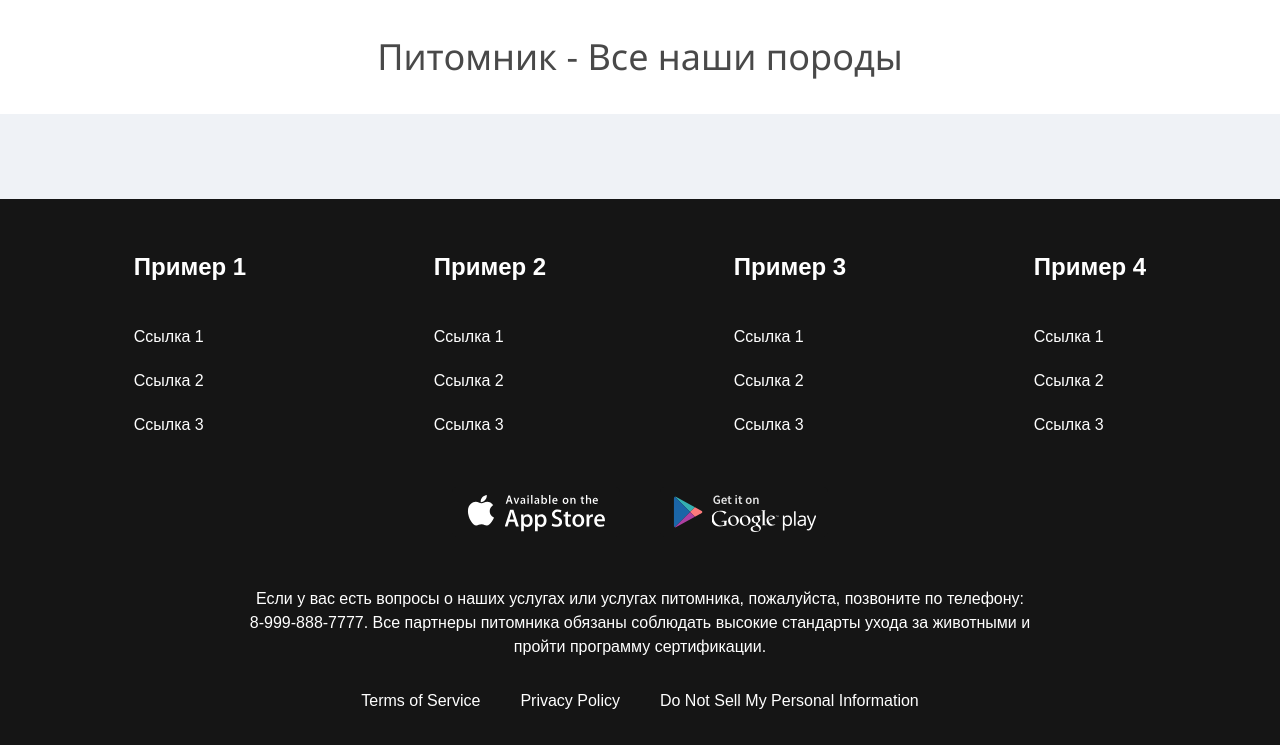
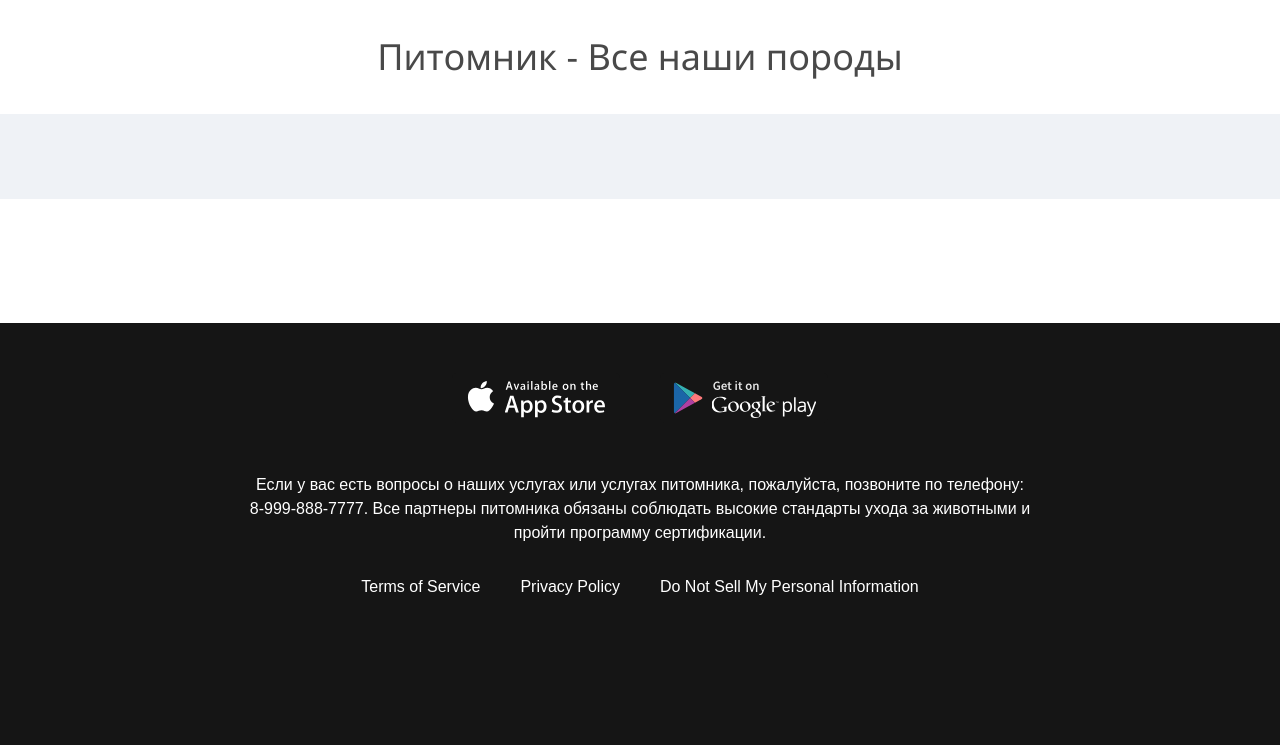
Before and after one commit to COD-e-x/django-kennel-website, a Django app: page /breeds/ in a window 1280 px wide. Shown: the part 169-914 px from the top of the page. After the commit the page ends 764 px from the top, so only its background shows below. Run offline with Django 5.2, Linux system fonts and the light colour scheme; data that the repository does not hold is empty.

Commit message:
Footer elements are temporarily hidden

```diff
--- a/apps/dogs/templates/dogs/includes/footer.html
+++ b/apps/dogs/templates/dogs/includes/footer.html
@@ -1,40 +1,40 @@
 {% load static %}
 <footer class="footer">
   <div class="container">
-    <nav class="footer__menu">
-      <ul class="footer__menu-list">
-        <li class="footer__menu-item">
-          <p href="#" class="footer__menu-title">Пример 1</p>
-        </li>
-        <li class="footer__menu-item"><a href="#" class="footer__menu-link">Ссылка 1</a></li>
-        <li class="footer__menu-item"><a href="#" class="footer__menu-link">Ссылка 2</a></li>
-        <li class="footer__menu-item"><a href="#" class="footer__menu-link">Ссылка 3</a></li>
-      </ul>
-      <ul class="footer__menu-list">
-        <li class="footer__menu-item">
-          <p href="#" class="footer__menu-title">Пример 2</p>
-        </li>
-        <li class="footer__menu-item"><a href="#" class="footer__menu-link">Ссылка 1</a></li>
-        <li class="footer__menu-item"><a href="#" class="footer__menu-link">Ссылка 2</a></li>
-        <li class="footer__menu-item"><a href="#" class="footer__menu-link">Ссылка 3</a></li>
-      </ul>
-      <ul class="footer__menu-list">
-        <li class="footer__menu-item">
-          <p href="#" class="footer__menu-title">Пример 3</p>
-        </li>
-        <li class="footer__menu-item"><a href="#" class="footer__menu-link">Ссылка 1</a></li>
-        <li class="footer__menu-item"><a href="#" class="footer__menu-link">Ссылка 2</a></li>
-        <li class="footer__menu-item"><a href="#" class="footer__menu-link">Ссылка 3</a></li>
-      </ul>
-      <ul class="footer__menu-list">
-        <li class="footer__menu-item">
-          <p href="#" class="footer__menu-title">Пример 4</p>
-        </li>
-        <li class="footer__menu-item"><a href="#" class="footer__menu-link">Ссылка 1</a></li>
-        <li class="footer__menu-item"><a href="#" class="footer__menu-link">Ссылка 2</a></li>
-        <li class="footer__menu-item"><a href="#" class="footer__menu-link">Ссылка 3</a></li>
-      </ul>
-    </nav>
+{#    <nav class="footer__menu">#}
+{#      <ul class="footer__menu-list">#}
+{#        <li class="footer__menu-item">#}
+{#          <p href="#" class="footer__menu-title">Пример 1</p>#}
+{#        </li>#}
+{#        <li class="footer__menu-item"><a href="#" class="footer__menu-link">Ссылка 1</a></li>#}
+{#        <li class="footer__menu-item"><a href="#" class="footer__menu-link">Ссылка 2</a></li>#}
+{#        <li class="footer__menu-item"><a href="#" class="footer__menu-link">Ссылка 3</a></li>#}
+{#      </ul>#}
+{#      <ul class="footer__menu-list">#}
+{#        <li class="footer__menu-item">#}
+{#          <p href="#" class="footer__menu-title">Пример 2</p>#}
+{#        </li>#}
+{#        <li class="footer__menu-item"><a href="#" class="footer__menu-link">Ссылка 1</a></li>#}
+{#        <li class="footer__menu-item"><a href="#" class="footer__menu-link">Ссылка 2</a></li>#}
+{#        <li class="footer__menu-item"><a href="#" class="footer__menu-link">Ссылка 3</a></li>#}
+{#      </ul>#}
+{#      <ul class="footer__menu-list">#}
+{#        <li class="footer__menu-item">#}
+{#          <p href="#" class="footer__menu-title">Пример 3</p>#}
+{#        </li>#}
+{#        <li class="footer__menu-item"><a href="#" class="footer__menu-link">Ссылка 1</a></li>#}
+{#        <li class="footer__menu-item"><a href="#" class="footer__menu-link">Ссылка 2</a></li>#}
+{#        <li class="footer__menu-item"><a href="#" class="footer__menu-link">Ссылка 3</a></li>#}
+{#      </ul>#}
+{#      <ul class="footer__menu-list">#}
+{#        <li class="footer__menu-item">#}
+{#          <p href="#" class="footer__menu-title">Пример 4</p>#}
+{#        </li>#}
+{#        <li class="footer__menu-item"><a href="#" class="footer__menu-link">Ссылка 1</a></li>#}
+{#        <li class="footer__menu-item"><a href="#" class="footer__menu-link">Ссылка 2</a></li>#}
+{#        <li class="footer__menu-item"><a href="#" class="footer__menu-link">Ссылка 3</a></li>#}
+{#      </ul>#}
+{#    </nav>#}
     <ul class="app">
       <li class="app__item">
         <a href="#" class="app__item-link">
```
